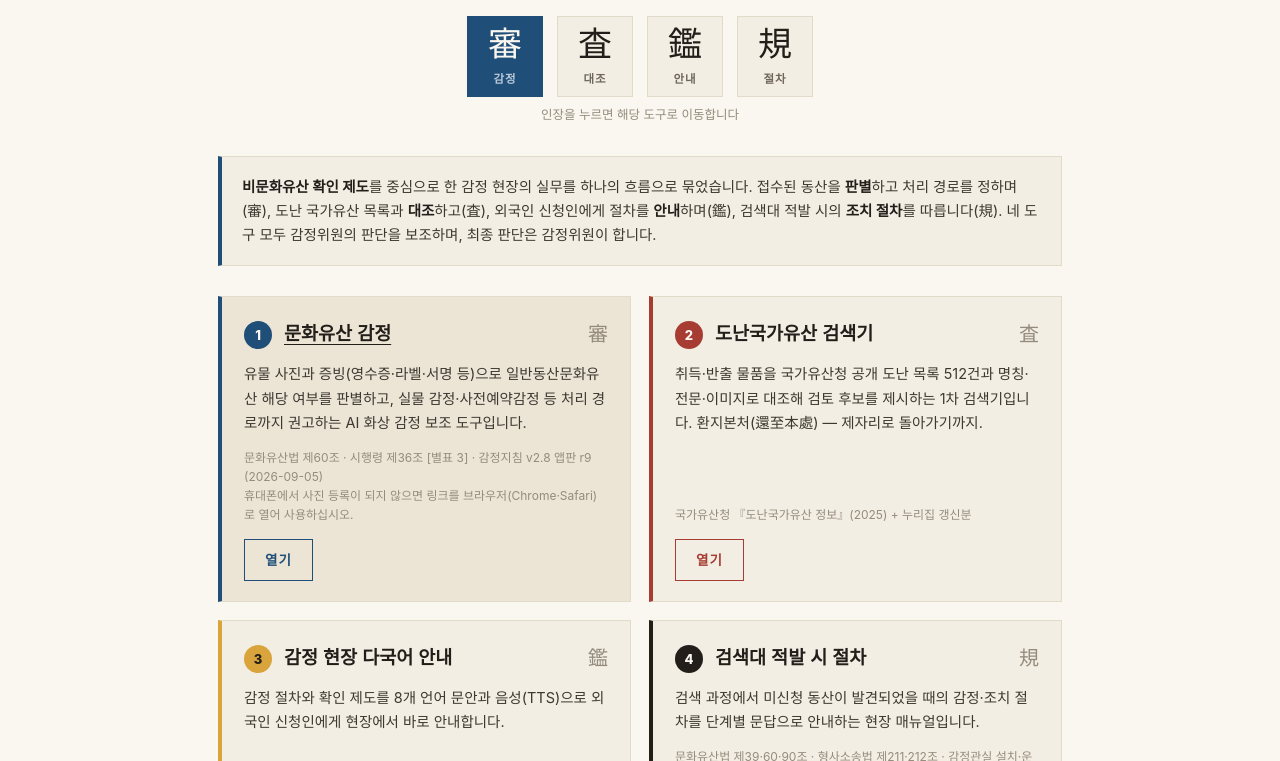
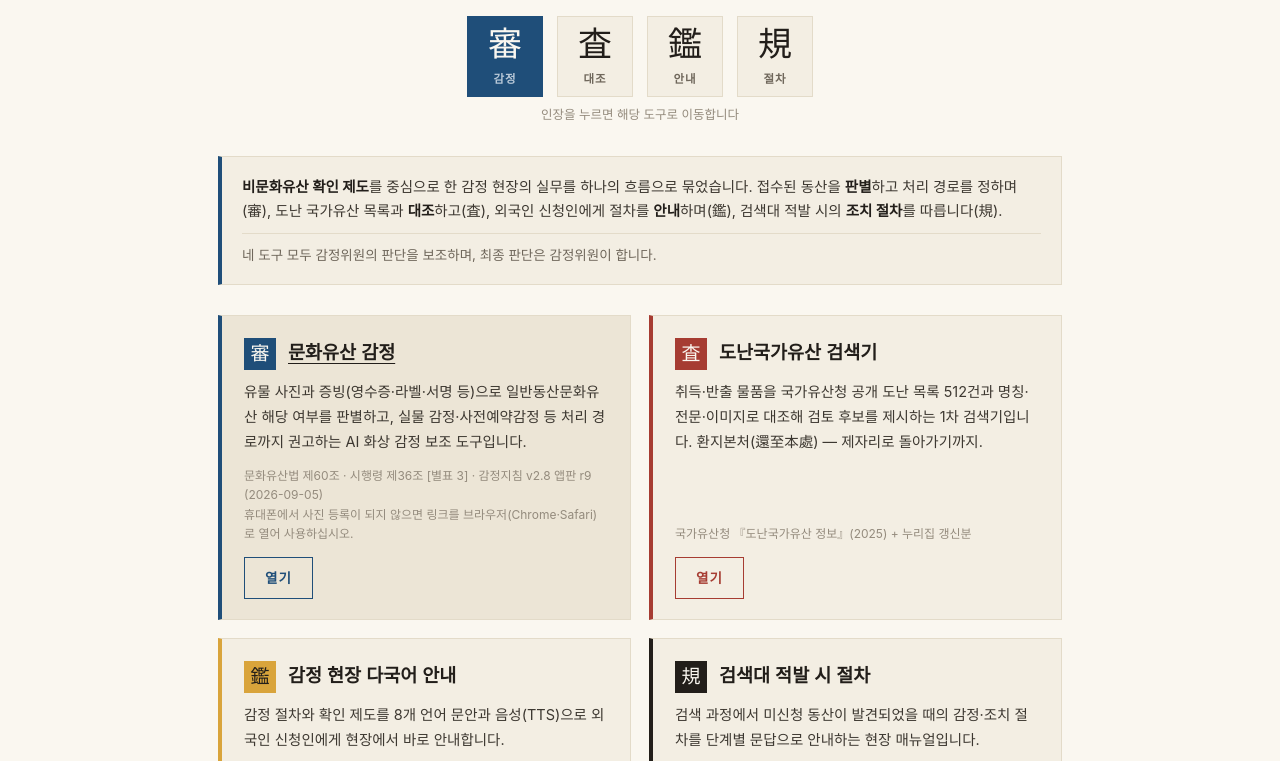
Before and after one commit to pudgala-appraiser/appraisal-office-toolkit, a plain HTML site: page index.html in a window 1280 px wide. Shown: the part 183-944 px from the top of the page. Drawn offline with Linux system fonts and the light colour scheme.

Commit message:
인트로 v3.6: 카드 번호를 인장 한자로, 소개문 정리, 휴대폰 문양 농도
- 카드 머리의 원형 번호(1~4)를 인장 행과 같은 한자·색의 각진 인장
  (審·査·鑑·規)으로 교체 — 순서가 없는 도구라 번호 대신 인장으로 대응.
  카드 오른쪽 흐린 한자(중복)는 제거
- 소개문의 '최종 판단은 감정위원' 문장을 구분선 아래 별도 줄로 분리
- 휴대폰 헤더 탁본 문양 투명도 .15 → .24

Co-Authored-By: Claude Opus 5.5 <noreply@anthropic.com>

```diff
--- a/index.html
+++ b/index.html
@@ -67,7 +67,7 @@ header .mark .settle.h{animation-delay:2.55s;animation-duration:.5s}
   header .mark .settle{animation:none;opacity:1}
 }
 @media(max-width:640px){
-  header .mark{opacity:.15}
+  header .mark{opacity:.24}
 }
 header .eyebrow{color:var(--ondarksub);font-size:clamp(9px,2.6vw,12px);font-weight:700;
   letter-spacing:clamp(0.5px,0.6vw,3px);margin-bottom:8px;white-space:nowrap}
@@ -114,13 +114,13 @@ header .sub{color:var(--ondarksub);font-size:14px;margin:0 0 14px}
   transition:background-color .45s ease}
 .card.on{background:var(--boxdeep)}
 .card-head{display:flex;align-items:center;gap:12px;margin-bottom:10px}
-.num{flex:none;width:28px;height:28px;border-radius:50%;background:var(--accent);color:var(--ondark);
-  font-size:13px;font-weight:800;display:flex;align-items:center;justify-content:center}
+/* 카드 인장 — 위 인장 행(審·査·鑑·規)과 같은 글자·색. 순서가 없는 도구라 번호 대신 인장으로 대응 */
+.num{flex:none;width:32px;height:32px;background:var(--accent);color:var(--ondark);
+  font-family:var(--serif);font-size:19px;font-weight:500;line-height:1;
+  display:flex;align-items:center;justify-content:center}
 .card h2{font-family:var(--serif);font-weight:800;
   font-size:18.5px;color:var(--ink);margin:0;line-height:1.35}
 .card.on h2{text-decoration:underline;text-underline-offset:4px}
-.card .ch-mini{margin-left:auto;font-family:var(--serif);font-weight:500;
-  font-size:20px;color:var(--faint)}
 .card p{margin:0 0 12px;font-size:14.5px;line-height:1.7}
 /* 카드 좌측 띠 — 인장·색동바와 대응 */
 #c1{border-left-color:var(--warn)}
@@ -145,6 +145,8 @@ a:focus-visible,.seal:focus-visible{outline:2px solid var(--accent);outline-offs
 .intro-note{border:1px solid var(--line);border-left:4px solid var(--accent);
   background:var(--box);padding:18px 20px;margin:0 0 30px;font-size:14.5px}
 .intro-note b{color:var(--ink)}
+.intro-note p{margin:0}
+.intro-note .final{margin-top:10px;padding-top:10px;border-top:1px solid var(--line);color:var(--sub);font-size:13.5px}
 
 /* 푸터 */
 footer{padding:8px 0 36px}
@@ -202,19 +204,18 @@ footer .saekdong{margin:0 0 14px}
   <p class="seals-cap">인장을 누르면 해당 도구로 이동합니다</p>
 
   <div class="intro-note">
-    <b>비문화유산 확인 제도</b>를 중심으로 한 감정 현장의 실무를 하나의 흐름으로 묶었습니다.
+    <p><b>비문화유산 확인 제도</b>를 중심으로 한 감정 현장의 실무를 하나의 흐름으로 묶었습니다.
     접수된 동산을 <b>판별</b>하고 처리 경로를 정하며(審), 도난 국가유산 목록과 <b>대조</b>하고(査),
-    외국인 신청인에게 절차를 <b>안내</b>하며(鑑), 검색대 적발 시의 <b>조치 절차</b>를 따릅니다(規).
-    네 도구 모두 감정위원의 판단을 보조하며, 최종 판단은 감정위원이 합니다.
+    외국인 신청인에게 절차를 <b>안내</b>하며(鑑), 검색대 적발 시의 <b>조치 절차</b>를 따릅니다(規).</p>
+    <p class="final">네 도구 모두 감정위원의 판단을 보조하며, 최종 판단은 감정위원이 합니다.</p>
   </div>
 
   <div class="grid" id="cards">
 
     <article class="card" id="c0">
       <div class="card-head">
-        <span class="num" aria-hidden="true">1</span>
+        <span class="num" aria-hidden="true">審</span>
         <h2>문화유산 감정</h2>
-        <span class="ch-mini" aria-hidden="true">審</span>
       </div>
       <p>유물 사진과 증빙(영수증·라벨·서명 등)으로 일반동산문화유산 해당 여부를 판별하고,
       실물 감정·사전예약감정 등 처리 경로까지 권고하는 AI 화상 감정 보조 도구입니다.</p>
@@ -224,9 +225,8 @@ footer .saekdong{margin:0 0 14px}
 
     <article class="card" id="c1">
       <div class="card-head">
-        <span class="num" aria-hidden="true">2</span>
+        <span class="num" aria-hidden="true">査</span>
         <h2>도난국가유산 검색기</h2>
-        <span class="ch-mini" aria-hidden="true">査</span>
       </div>
       <p>취득·반출 물품을 국가유산청 공개 도난 목록 512건과 명칭·전문·이미지로 대조해
       검토 후보를 제시하는 1차 검색기입니다. 환지본처(還至本處) — 제자리로 돌아가기까지.</p>
@@ -236,9 +236,8 @@ footer .saekdong{margin:0 0 14px}
 
     <article class="card" id="c2">
       <div class="card-head">
-        <span class="num" aria-hidden="true">3</span>
+        <span class="num" aria-hidden="true">鑑</span>
         <h2>감정 현장 다국어 안내</h2>
-        <span class="ch-mini" aria-hidden="true">鑑</span>
       </div>
       <p>감정 절차와 확인 제도를 8개 언어 문안과 음성(TTS)으로 외국인 신청인에게
       현장에서 바로 안내합니다.</p>
@@ -248,9 +247,8 @@ footer .saekdong{margin:0 0 14px}
 
     <article class="card" id="c3">
       <div class="card-head">
-        <span class="num" aria-hidden="true">4</span>
+        <span class="num" aria-hidden="true">規</span>
         <h2>검색대 적발 시 절차</h2>
-        <span class="ch-mini" aria-hidden="true">規</span>
       </div>
       <p>검색 과정에서 미신청 동산이 발견되었을 때의 감정·조치 절차를
       단계별 문답으로 안내하는 현장 매뉴얼입니다.</p>
@@ -264,7 +262,7 @@ footer .saekdong{margin:0 0 14px}
 <footer>
   <div class="wrap">
     <div class="saekdong" aria-hidden="true"><i></i><i></i><i></i><i></i></div>
-    <p class="fine">국가유산청 문화유산감정관실 실무도구 모음 · 본 도구들은 감정위원의 판단을 보조하며 최종 판단은 감정위원이 합니다. · 인트로 v3.5 (2026-11-07)</p>
+    <p class="fine">국가유산청 문화유산감정관실 실무도구 모음 · 본 도구들은 감정위원의 판단을 보조하며 최종 판단은 감정위원이 합니다. · 인트로 v3.6 (2026-11-07)</p>
   </div>
 </footer>
 
```
